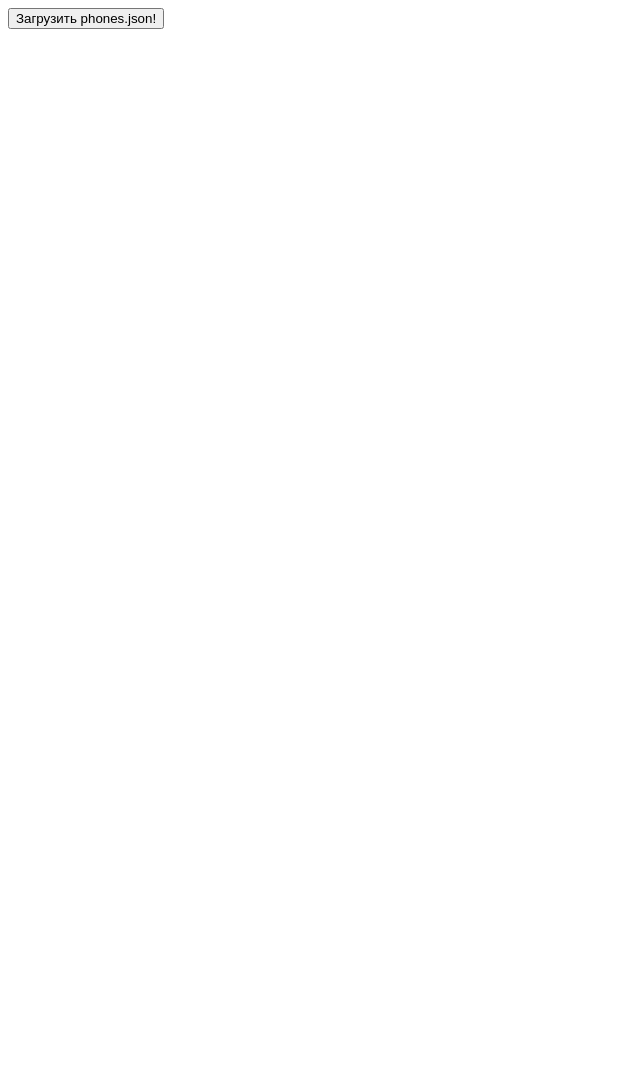
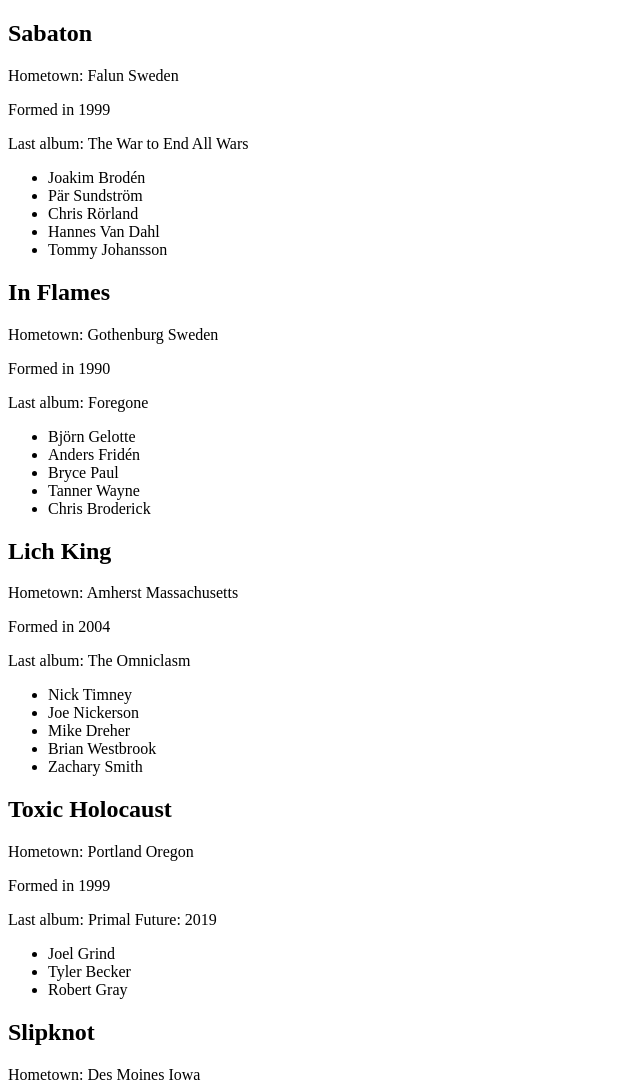
Before and after one commit to RayanGoslingDrive/Laba-2, a plain HTML site: page WEB-INF/javascript/objects 1.html in a window 1280 px wide. Shown: the top 1087 px of the page, without its empty margins (0-640 px from the left). Before the commit the page ends 800 px from the top, so only its background shows below. Drawn offline with Linux system fonts and the light colour scheme.

Commit message:
Update objects 1.html

```diff
--- a/WEB-INF/javascript/objects 1.html
+++ b/WEB-INF/javascript/objects 1.html
@@ -1,31 +1,84 @@
-<!DOCTYPE HTML>
-<html>
-
+<!DOCTYPE html>
+<html lang="en-us">
 <head>
   <meta charset="utf-8">
+
+  <title>Our superheroes</title>
+
+
+  <link rel="stylesheet" href="style.css">
 </head>
 
 <body>
 
-<button onclick="loadPhones()">Загрузить phones.json!</button>
+<header>
+
+</header>
+
+<section>
+
+</section>
 
 <script>
-  function loadPhones() {
-    var xhr = new XMLHttpRequest();
 
-    xhr.open('GET', 'package.json', false);
-    xhr.send();
+  async function populate() {
 
-    if (xhr.status != 200) {
-      // обработать ошибку
-      alert('Ошибка ' + xhr.status + ': ' + xhr.statusText);
-    } else {
-      // вывести результат
-      alert(xhr.responseText);
+
+    const requestURL = 'https://raw.githubusercontent.com/RayanGoslingDrive/Laba-2/main/WEB-INF/javascript/bands.json';
+    const request = new XMLHttpRequest();
+
+    request.open('GET', 'bands.json');
+    request.responseType = 'json';
+    request.send();
+
+    request.onload = function() {
+      const JSONFILE = request.response;
+
+      showBands(JSONFILE);
+    }
+
+
+  }
+
+
+  function showBands(obj) {
+    const section = document.querySelector('section');
+    const bands = obj.Bands;
+
+    for (const band of bands) {
+      const myArticle = document.createElement('article');
+      const myH2 = document.createElement('h2');
+      const myPara1 = document.createElement('p');
+      const myPara2 = document.createElement('p');
+      const myPara3 = document.createElement('p');
+      const myPara4 = document.createElement('p');
+      const myList = document.createElement('ul');
+
+      myH2.textContent = band.Bandname;
+      myPara1.textContent = `Hometown: ${band.hometown}`;
+      myPara2.textContent = `Formed in ${band.formed}`;
+      myPara3.textContent = `Last album: ${band.last_ablbum}`;
+      myPara4.textContent = 'Member';
+
+      const Members = band.members;
+      for (const member of Members) {
+        const listItem = document.createElement('li');
+        listItem.textContent = member;
+        myList.appendChild(listItem);
+      }
+
+
+      myArticle.appendChild(myH2);
+      myArticle.appendChild(myPara1);
+      myArticle.appendChild(myPara2);
+      myArticle.appendChild(myPara3);
+      myArticle.appendChild(myList);
+      section.appendChild(myArticle);
     }
   }
+
+  populate();
+
 </script>
-
 </body>
-
 </html>
```
